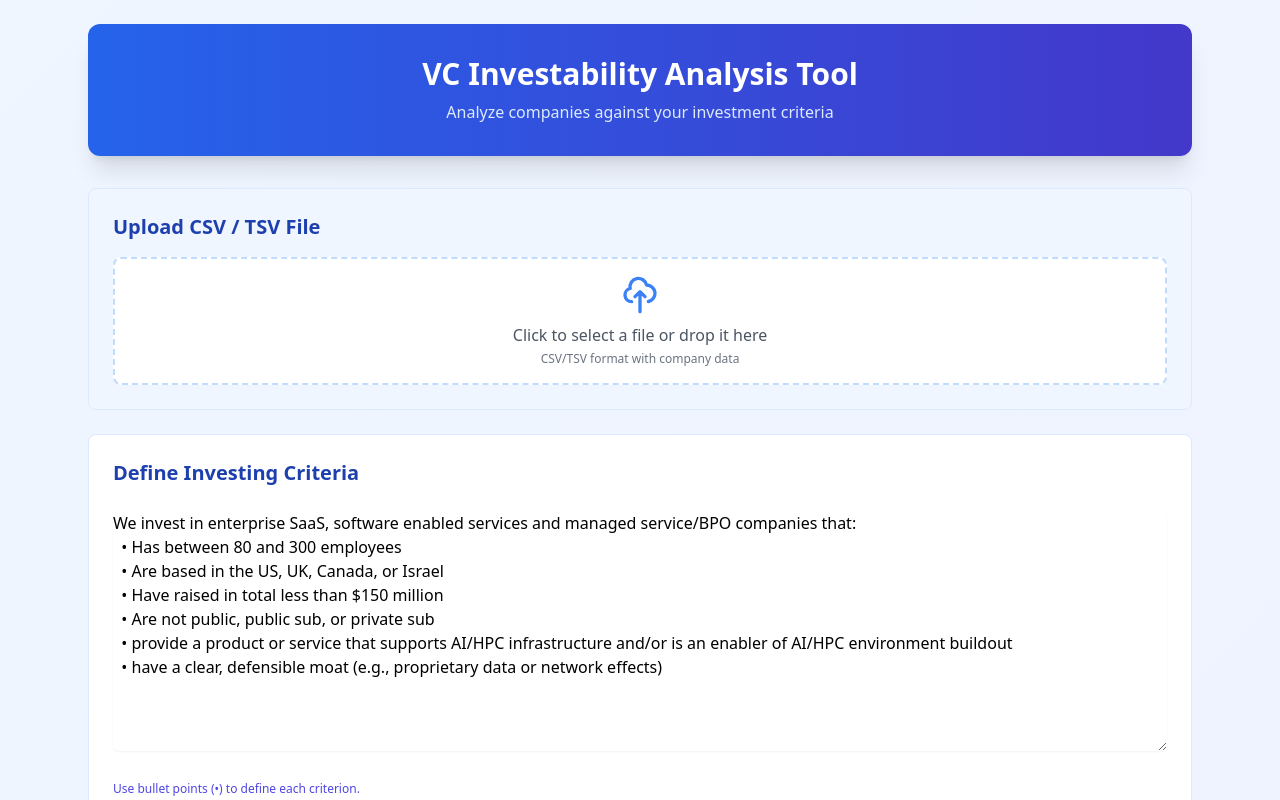
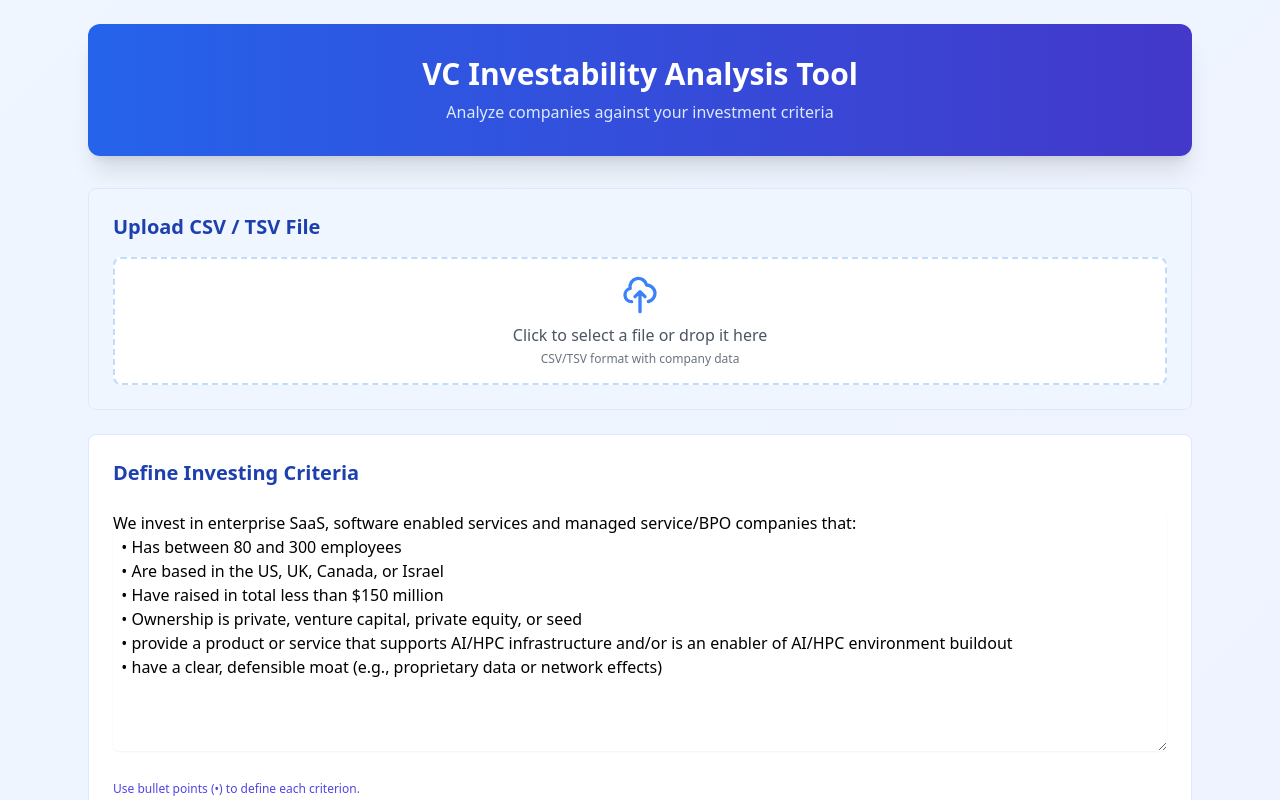
Before and after one commit to wallychang88/company-investability-analysis, a React (Create React App) app: page / in a window 1280 px wide. Shown: the top 800 px of the page. Built offline with nearby package versions, Linux system fonts and the light colour scheme; the HTML template or start-up script is replaced by a standard one.

Commit message:
Update App.js

```diff
--- a/src/App.js
+++ b/src/App.js
@@ -36,7 +36,7 @@ export default function VCAnalysisTool() {
   • Has between 80 and 300 employees
   • Are based in the US, UK, Canada, or Israel
   • Have raised in total less than $150 million
-  • Are not public, public sub, or private sub
+  • Ownership is private, venture capital, private equity, or seed
   • provide a product or service that supports AI/HPC infrastructure and/or is an enabler of AI/HPC environment buildout
   • have a clear, defensible moat (e.g., proprietary data or network effects)`
   );
@@ -679,8 +679,10 @@ const TopTable = () => {
                 {parsedData.slice(0, 5).map((row, idx) => (
                   <tr key={idx} className={idx % 2 ? "bg-gray-50" : ""}>
                     {headers.map((h) => (
-                      <td key={h} className="px-4 py-3 whitespace-nowrap text-gray-700">
-                        {row[h]}
+                      <td key={h} className="px-4 py-3 whitespace-normal text-gray-700 max-w-xs truncate">
+                        {row[h] && typeof row[h] === 'string' && row[h].length > 100
+                          ? `${row[h].substring(0, 100)}...`
+                          : row[h]}
                       </td>
                     ))}
                   </tr>
```
